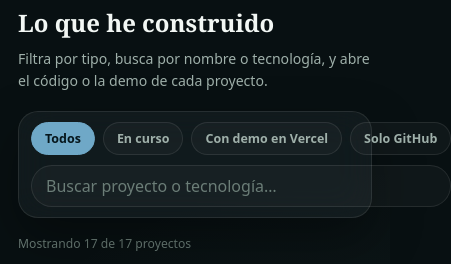
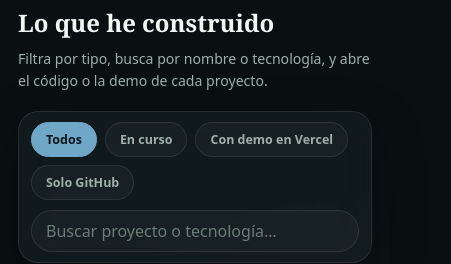
Before and after one commit to SantiagoCIS046/portafolio, a plain HTML site: page index.html in a window 390 px wide. Shown: the part 3209-3473 px from the top of the page, 451 px wide, since content can reach past the window. Drawn offline with Linux system fonts and the light colour scheme.

Commit message:
Corregir filtros cortados en móvil: chips ahora se acomodan en varias líneas
Co-Authored-By: Claude Code <noreply@anthropic.com>

```diff
--- a/index.html
+++ b/index.html
@@ -185,9 +185,8 @@
     #proyectos h2{font-size:clamp(1.5rem,6vw,2rem)}
     .lead{font-size:.88rem;margin-bottom:18px}
     .controles{flex-direction:column;align-items:stretch;padding:10px 12px;margin-bottom:16px;gap:10px}
-    .filtros{flex-wrap:nowrap;overflow-x:auto;-webkit-overflow-scrolling:touch;scrollbar-width:none}
-    .filtros::-webkit-scrollbar{display:none}
-    .filtro{padding:7px 13px;font-size:.78rem;white-space:nowrap;flex-shrink:0}
+    .filtros{flex-wrap:wrap;gap:8px;min-width:0}
+    .filtro{padding:8px 14px;font-size:.78rem;white-space:nowrap}
     .buscar{min-width:100%;font-size:16px;padding:9px 14px}
     .contador{font-size:.76rem}
     .grupo-titulo{margin:32px 0 14px}
```
